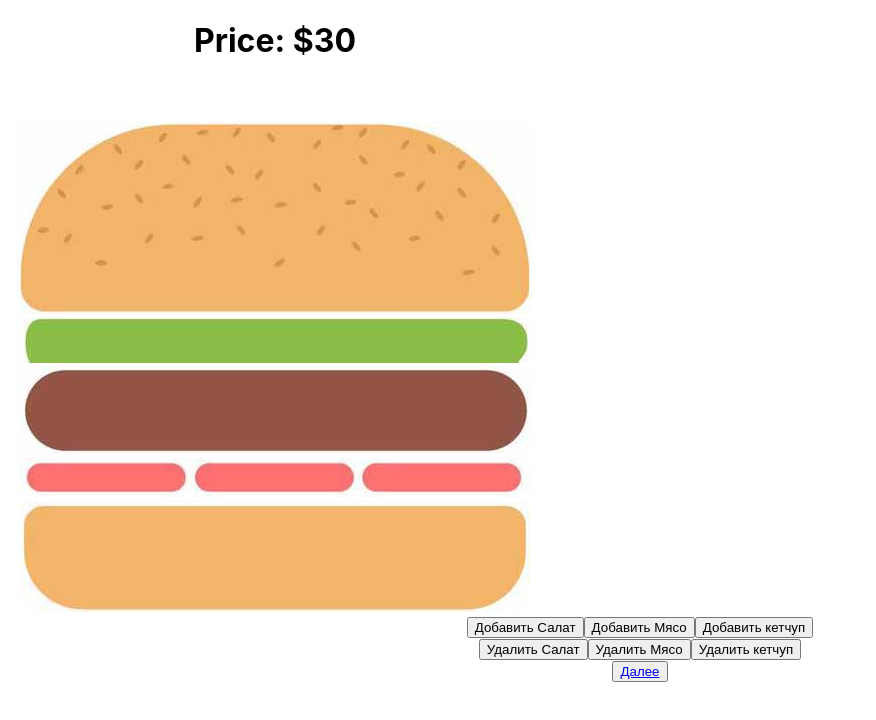
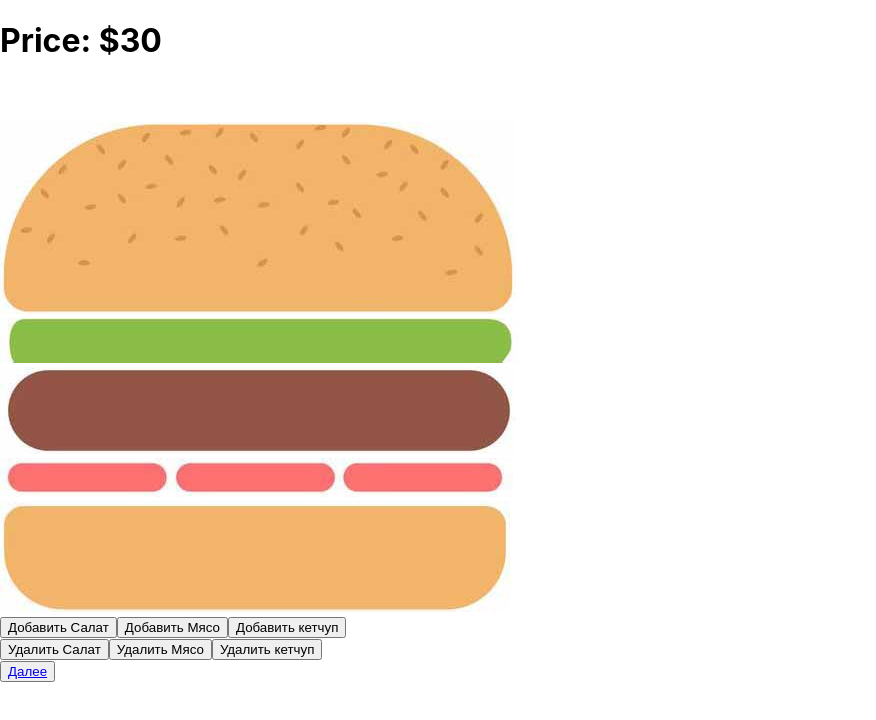
Before and after one commit to Anixii/An, a React (Create React App) app: page / in a window 1280 px wide. Shown: the top 720 px of the page, without its empty margins (0-876 px from the left). Built offline with nearby package versions, Linux system fonts and the light colour scheme.

Commit message:
игкпук

```diff
--- a/src/App.css
+++ b/src/App.css
@@ -1,17 +1,4 @@
-.App {
-  text-align: center;
-}
 
-.App-logo {
-  height: 40vmin;
-  pointer-events: none;
-}
-
-@media (prefers-reduced-motion: no-preference) {
-  .App-logo {
-    animation: App-logo-spin infinite 20s linear;
-  }
-}
 .salat {
   transition: all 0.5 ease;
 }
--- a/src/Order.jsx
+++ b/src/Order.jsx
@@ -1,8 +1,8 @@
 const Order = (props) =>{
     return(
         <div> <h1>Вы успешно заказали</h1>
-    <h3>Address {props.address}</h3>
-    <h3>Number {props.number}</h3>
+        <h3>Address {props.address}</h3>
+        <h3>Number {props.number}</h3>
         </div>
 
     )
--- a/src/store/redux-store.js
+++ b/src/store/redux-store.js
@@ -4,4 +4,5 @@ let reducers = combineReducers({
     burger: burgerReducer,
 })
 let store = createStore(reducers)
+
 export default store
```
